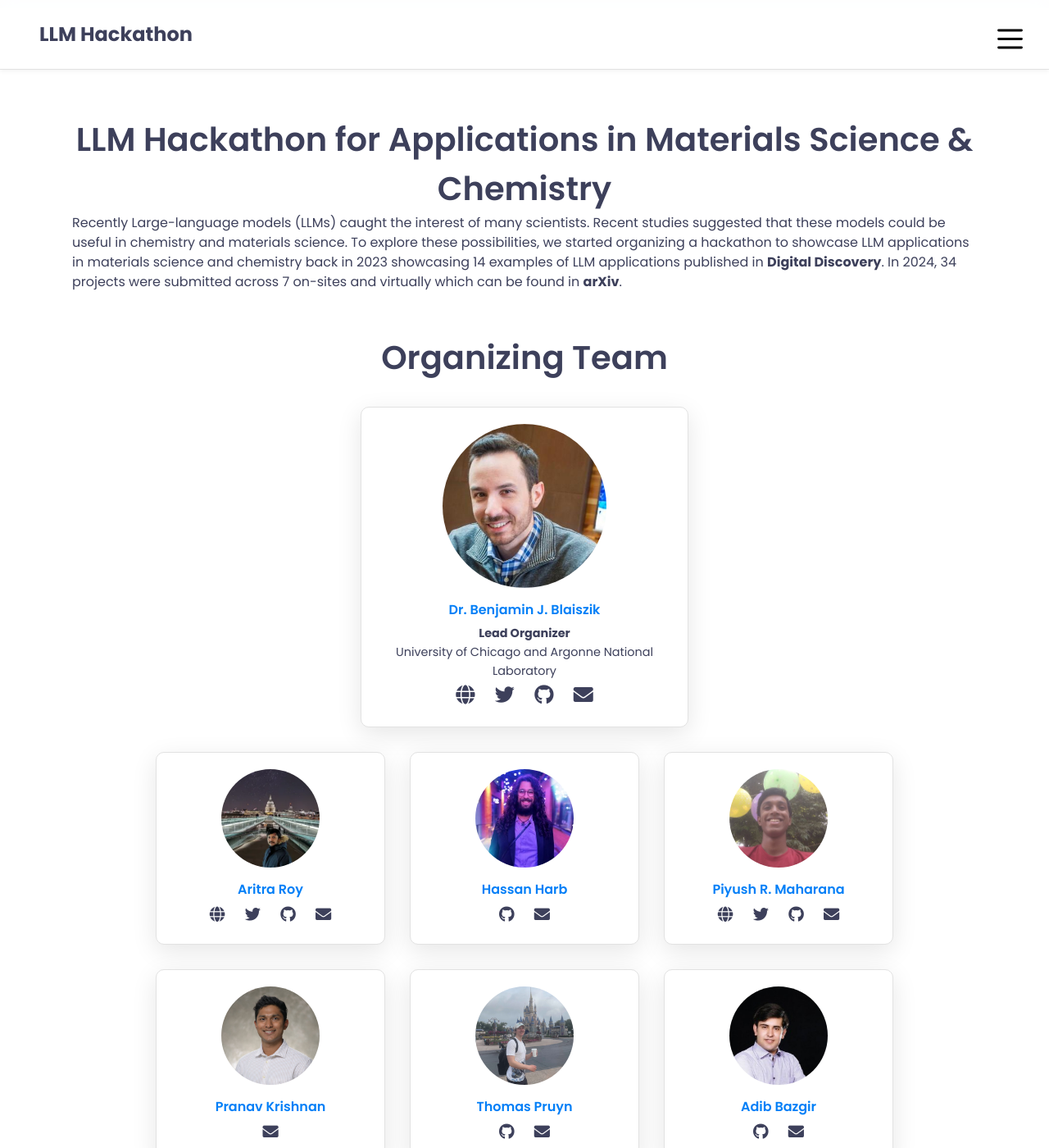
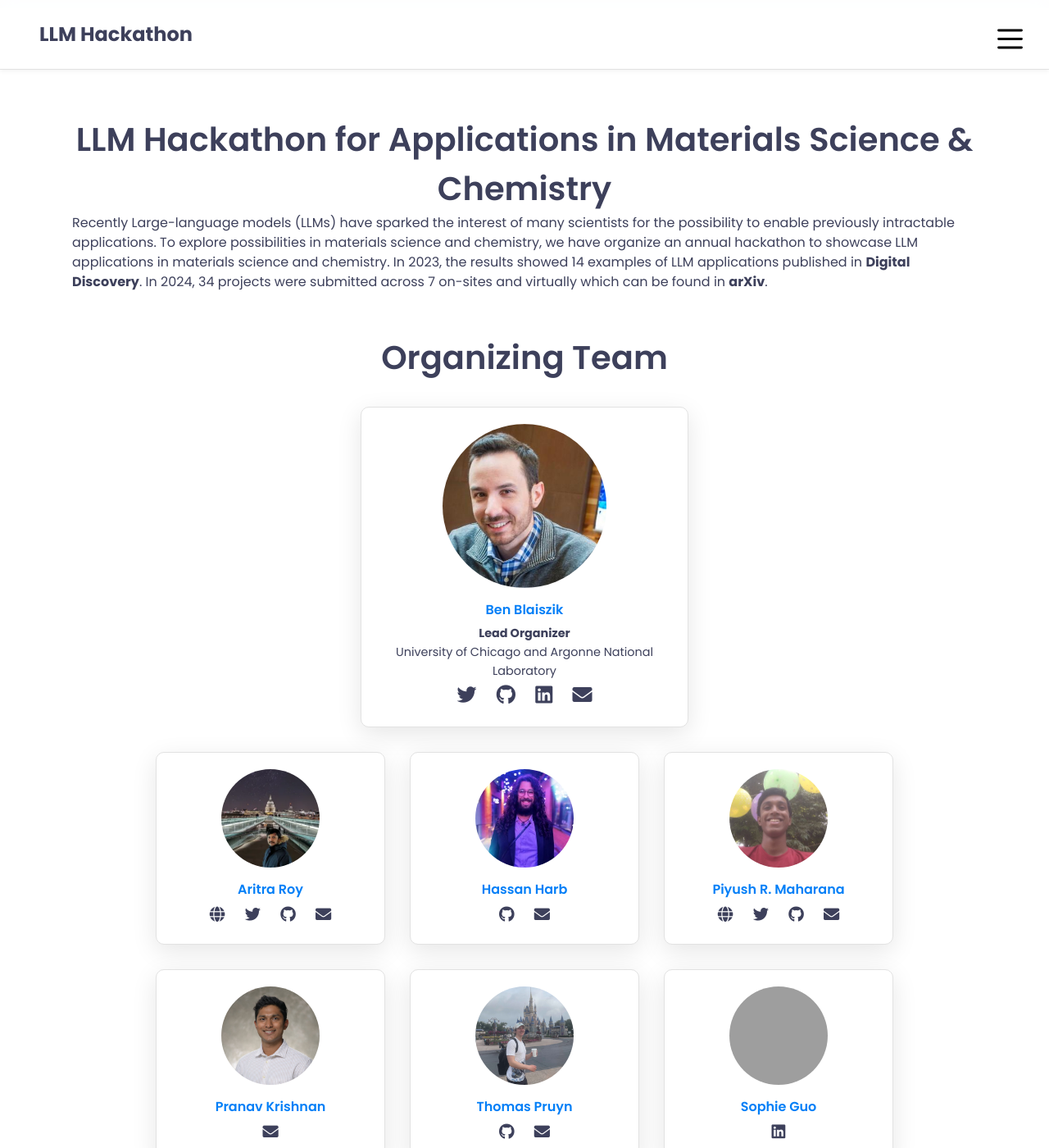
Before and after one commit to llmhackathon/llmhackathon.github.io, a Jekyll site: the page built from about.md, in a window 1280 px wide and 1400 px high, scrolled down 348 px. Shown: the whole window at 82% size. Built offline with Jekyll 4.4.1, drawn with Linux system fonts in a browser that asks for light colours; nearby versions of some CDN libraries; some of the changed text lies outside the part shown; grey boxes are pictures that could not be loaded.

Commit message:
Add Calvin and Sophie plus linkedin socials

```diff
--- a/about.md
+++ b/about.md
@@ -7,7 +7,7 @@
 
 ## LLM Hackathon for Applications in Materials Science & Chemistry
 
-Recently Large-language models (LLMs) caught the interest of many scientists. Recent studies suggested that these models could be useful in chemistry and materials science. To explore these possibilities, we started organizing a hackathon to showcase LLM applications in materials science and chemistry back in 2023 showcasing 14 examples of LLM applications published in [**Digital Discovery**](https://doi.org/10.1039/D3DD00113J). In 2024, 34 projects were submitted across 7 on-sites and virtually which can be found in [**arXiv**](https://arxiv.org/abs/2411.15221).
+Recently Large-language models (LLMs) have sparked the interest of many scientists for the possibility to enable previously intractable applications. To explore  possibilities in materials science and chemistry, we have organize an annual hackathon to showcase LLM applications in materials science and chemistry. In 2023, the results showed 14 examples of LLM applications published in [**Digital Discovery**](https://doi.org/10.1039/D3DD00113J). In 2024, 34 projects were submitted across 7 on-sites and virtually which can be found in [**arXiv**](https://arxiv.org/abs/2411.15221).
 
 ## Organizing Team
 
@@ -26,9 +26,13 @@
             {% if site.data.team.organizer.social.github and site.data.team.organizer.social.github != "#" %}
             <a target="_blank" aria-label="github" rel="noopener" href="{{ site.data.team.organizer.social.github }}"><i class="fab fa-github"></i></a>
             {% endif %}
+            {% if site.data.team.organizer.social.linkedin and site.data.team.organizer.social.linkedin != "#" %}
+            <a target="_blank" aria-label="linkedin" rel="noopener" href="{{ site.data.team.organizer.social.linkedin }}"><i class="fab fa-linkedin"></i></a>
+            {% endif %}
             {% if site.data.team.organizer.social.email and site.data.team.organizer.social.email != "#" %}
             <a aria-label="email" href="mailto:{{ site.data.team.organizer.social.email }}"><i class="fas fa-envelope"></i></a>
             {% endif %}
+
         </div>
     </div>
 </div>
@@ -48,6 +52,9 @@
             {% if volunteer.social.github and volunteer.social.github != "#" %}
             <a target="_blank" aria-label="github" rel="noopener" href="{{ volunteer.social.github }}"><i class="fab fa-github"></i></a>
             {% endif %}
+            {% if volunteer.social.linkedin and volunteer.social.linkedin != "#" %}
+            <a target="_blank" aria-label="linkedin" rel="noopener" href="{{ volunteer.social.linkedin }}"><i class="fab fa-linkedin"></i></a>
+            {% endif %}
             {% if volunteer.social.email and volunteer.social.email != "#" %}
             <a aria-label="email" href="mailto:{{ volunteer.social.email }}"><i class="fas fa-envelope"></i></a>
             {% endif %}
```
Also changed, not shown: _data/team.yml (+10 -16 lines), assets/images/organizers/calvin.jpeg (added), assets/images/organizers/sophie.jpg (added).
